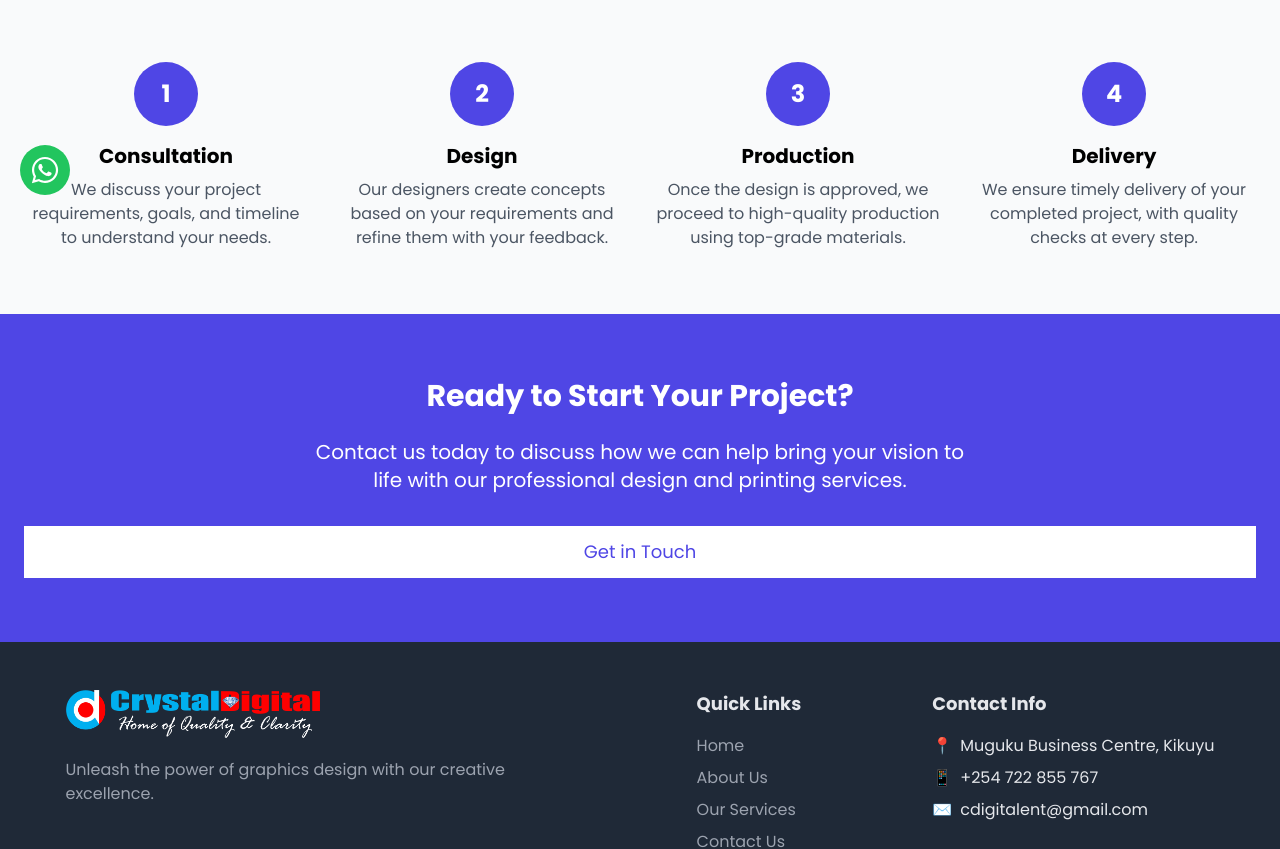
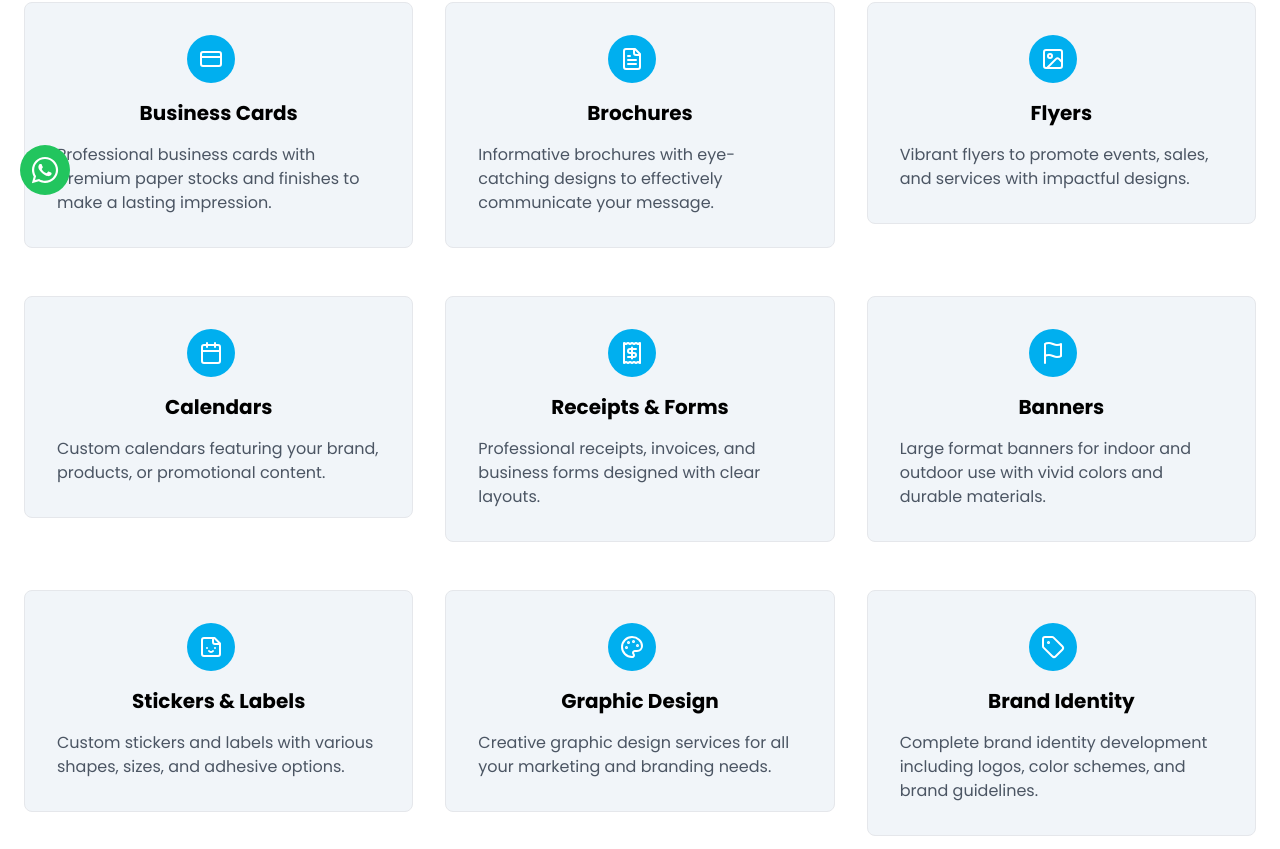
Before and after one commit to Ithonga/Crystal-Digital, a React (Vite) app: page /services in a window 1280 px wide. Shown: the part 585-1434 px from the top of the page. Built offline with nearby package versions, Linux system fonts and the light colour scheme.

Commit message:
modified the code

```diff
--- a/index.html
+++ b/index.html
@@ -23,7 +23,7 @@
       rel="stylesheet"
     />
     <meta name="viewport" content="width=device-width, initial-scale=1.0" />
-    <title>Crystal Digital</title>
+    <title>Crystal Digital | Creative Designer</title>
     <meta
       name="description"
       content="Crystal Digital offers top-notch graphic design, printing, branding, and web development services. Elevate your brand with our creative solutions. Contact us today!"
--- a/package.json
+++ b/package.json
@@ -23,6 +23,7 @@
     "react-helmet": "^6.1.0",
     "react-icons": "^5.5.0",
     "react-router-dom": "^7.4.0",
+    "sweetalert2": "^11.22.0",
     "tailwind-merge": "^3.2.0",
     "tailwindcss-animate": "^1.0.7"
   },
--- a/src/Components/Footer.jsx
+++ b/src/Components/Footer.jsx
@@ -1,4 +1,7 @@
+import { LocateFixedIcon, Phone } from "lucide-react";
 import React from "react";
+import { CiLocationOn } from "react-icons/ci";
+import { MdEmail } from "react-icons/md";
 import { Link } from "react-router-dom";
 
 const Footer = () => {
@@ -54,15 +57,15 @@ const Footer = () => {
             <h3 className="text-lg font-bold mb-4">Contact Info</h3>
             <ul className="space-y-2">
               <li className="flex items-start">
-                <span className="mr-2">📍</span>
+                <span className="mr-2"><CiLocationOn/></span>
                 <span>Muguku Business Centre, Kikuyu</span>
               </li>
               <li className="flex items-start">
-                <span className="mr-2">📱</span>
+                <span className="mr-2"><Phone/></span>
                 <span>+254 722 855 767</span>
               </li>
               <li className="flex items-start">
-                <span className="mr-2">✉️</span>
+                <span className="mr-2"><MdEmail/></span>
                 <span>cdigitalent@gmail.com</span>
               </li>
             </ul>
--- a/src/Components/Header.jsx
+++ b/src/Components/Header.jsx
@@ -16,7 +16,7 @@ function Header() {
   const toggleMenu = () => setIsOpen(!isOpen);
 
   return (
-    <div className="sticky top-0 flex h-[90px] bg-white shadow-lg justify-between z-10 mb-3 w-full p-3 items-center bg-transparent">
+    <div className="sticky top-0 flex h-[90px] bg-white shadow-lg justify-between z-10 mb3 w-full p-3 items-center bg-transparent">
       <a href="/">
       <img src="/full-logo.png" alt="Company logo" className="h-12" />
       </a>
--- a/src/pages/About.jsx
+++ b/src/pages/About.jsx
@@ -90,8 +90,8 @@ function About() {
               <div className="hover:shadow-lg transition-shadow bg-slate-100 border rounded-lg p-6">
                 <div className="pt-6">
                   <div className="flex flex-col items-center text-center">
-                    <div className="p-3 bg-indigo-100 rounded-full mb-4">
-                      <Award size={24} className="text-indigo-600" />
+                    <div className="p-3 bg-[#00afef] rounded-full mb-4">
+                      <Award size={24} className="text-white" />
                     </div>
                     <h3 className="text-xl font-bold mb-2">Excellence</h3>
                     <p className="text-gray-600">
@@ -104,8 +104,8 @@ function About() {
               <div className="hover:shadow-lg transition-shadow bg-slate-100 border rounded-lg p-6">
                 <div className="pt-6">
                   <div className="flex flex-col items-center text-center">
-                    <div className="p-3 bg-indigo-100 rounded-full mb-4">
-                      <Users size={24} className="text-indigo-600" />
+                    <div className="p-3 bg-[#00afef] rounded-full mb-4">
+                      <Users size={24} className="text-white" />
                     </div>
                     <h3 className="text-xl font-bold mb-2">Collaboration</h3>
                     <p className="text-gray-600">
@@ -118,8 +118,8 @@ function About() {
               <div className="hover:shadow-lg transition-shadow bg-slate-100 border rounded-lg p-6">
                 <div className="pt-6">
                   <div className="flex flex-col items-center text-center">
-                    <div className="p-3 bg-indigo-100 rounded-full mb-4">
-                      <TrendingUp size={24} className="text-indigo-600" />
+                    <div className="p-3 bg-[#00afef] rounded-full mb-4">
+                      <TrendingUp size={24} className="text-white" />
                     </div>
                     <h3 className="text-xl font-bold mb-2">Innovation</h3>
                     <p className="text-gray-600">
@@ -132,8 +132,8 @@ function About() {
               <div className="hover:shadow-lg transition-shadow bg-slate-100 border rounded-lg p-6">
                 <div className="pt-6">
                   <div className="flex flex-col items-center text-center">
-                    <div className="p-3 bg-indigo-100 rounded-full mb-4">
-                      <Calendar size={24} className="text-indigo-600" />
+                    <div className="p-3 bg-[#00afef] rounded-full mb-4">
+                      <Calendar size={24} className="text-white" />
                     </div>
                     <h3 className="text-xl font-bold mb-2">Reliability</h3>
                     <p className="text-gray-600">
--- a/src/pages/Service.jsx
+++ b/src/pages/Service.jsx
@@ -112,9 +112,9 @@ const Services = () => {
           })}
         </script>
       </Helmet>
-      <div className="flex flex-col bg-red-500 min-h-screen">
+      <div className="flex flex-col min-h-screen bg-red-500">
         {/* Hero Section */}
-        <section className="py-16 mt-4 bg-gradient-to-r from-indigo-600 to-purple-600 text-white">
+        <section className="py-12 bg-[#00afef] text-white">
           <div className="mx-auto px-4 md:px-6 text-center">
             <h1 className="text-4xl md:text-5xl font-bold mb-6">Our Services</h1>
             <p className="text-lg md:text-xl max-w-3xl mx-auto">
@@ -124,7 +124,7 @@ const Services = () => {
         </section>
 
         {/* Services Grid */}
-        {/* <section className="py-16 bg-white">
+        <section className="py-16 bg-white">
           <div className="container mx-auto px-4 md:px-6">
             <div className="text-center mb-16">
               <h2 className="text-3xl font-bold mb-4">What We Offer</h2>
@@ -135,12 +135,16 @@ const Services = () => {
 
             <div className="grid grid-cols-1 sm:grid-cols-2 lg:grid-cols-3 gap-8">
               {services.map((service, index) => (
-            <ServiceCard
-              key={index}
-              icon={service.icon}
-              title={service.title}
-              description={service.description}
-            />
+                <div key={index}>
+                  <div className="flex flex-col items-center mb-4 border rounded-lg p-8 gap-4 hover:shadow-lg bg-slate-100">
+                    <div className="w-12 h-12 bg-[#00afef] text-white rounded-full flex items-center justify-center mr-4">
+                      <service.icon className="w-6 h-6" />
+                    </div>
+                    <h3 className="text-xl font-bold">{service.title}</h3>
+                    <p className="text-gray-600">{service.description}</p>
+
+                  </div>
+                </div>
               ))}
             </div>
           </div>
@@ -158,7 +162,7 @@ const Services = () => {
 
             <div className="grid grid-cols-1 md:grid-cols-2 lg:grid-cols-4 gap-8">
               <div className="text-center">
-                <div className="w-16 h-16 bg-indigo-600 text-white rounded-full flex items-center justify-center mx-auto mb-4 text-2xl font-bold">1</div>
+                <div className="w-16 h-16 bg-[#00afef] text-white rounded-full flex items-center justify-center mx-auto mb-4 text-2xl font-bold">1</div>
                 <h3 className="text-xl font-bold mb-2">Consultation</h3>
                 <p className="text-gray-600">
                   We discuss your project requirements, goals, and timeline to understand your needs.
@@ -166,7 +170,7 @@ const Services = () => {
               </div>
 
               <div className="text-center">
-                <div className="w-16 h-16 bg-indigo-600 text-white rounded-full flex items-center justify-center mx-auto mb-4 text-2xl font-bold">2</div>
+                <div className="w-16 h-16 bg-[#00afef] text-white rounded-full flex items-center justify-center mx-auto mb-4 text-2xl font-bold">2</div>
                 <h3 className="text-xl font-bold mb-2">Design</h3>
                 <p className="text-gray-600">
                   Our designers create concepts based on your requirements and refine them with your feedback.
@@ -174,7 +178,7 @@ const Services = () => {
               </div>
 
               <div className="text-center">
-                <div className="w-16 h-16 bg-indigo-600 text-white rounded-full flex items-center justify-center mx-auto mb-4 text-2xl font-bold">3</div>
+                <div className="w-16 h-16 bg-[#00afef] text-white rounded-full flex items-center justify-center mx-auto mb-4 text-2xl font-bold">3</div>
                 <h3 className="text-xl font-bold mb-2">Production</h3>
                 <p className="text-gray-600">
                   Once the design is approved, we proceed to high-quality production using top-grade materials.
@@ -182,7 +186,7 @@ const Services = () => {
               </div>
 
               <div className="text-center">
-                <div className="w-16 h-16 bg-indigo-600 text-white rounded-full flex items-center justify-center mx-auto mb-4 text-2xl font-bold">4</div>
+                <div className="w-16 h-16 bg-[#00afef] text-white rounded-full flex items-center justify-center mx-auto mb-4 text-2xl font-bold">4</div>
                 <h3 className="text-xl font-bold mb-2">Delivery</h3>
                 <p className="text-gray-600">
                   We ensure timely delivery of your completed project, with quality checks at every step.
@@ -193,13 +197,13 @@ const Services = () => {
         </section>
 
         {/* Call to Action */}
-        <section className="py-16 bg-indigo-600 text-white">
-          <div className="container mx-auto px-4 md:px-6 text-center">
+        <section className="py-16 bg-[#00afef] text-white">
+          <div className="flex flex-col items-center mx-auto px-4 md:px-6 text-center">
             <h2 className="text-3xl font-bold mb-6">Ready to Start Your Project?</h2>
             <p className="text-xl mb-8 max-w-2xl mx-auto">
               Contact us today to discuss how we can help bring your vision to life with our professional design and printing services.
             </p>
-            <div className="bg-white text-indigo-600 hover:bg-gray-100 hover:text-indigo-700 text-lg px-8 py-3">
+            <div className="bg-white w-[200px] text-[#00afef] hover:bg-gray-100 hover:text-blue-700 text-lg px-8 py-3">
               <Link to="/contact">Get in Touch</Link>
             </div>
           </div>
```
Also changed, not shown: src/pages/Contact.jsx (+42 -33 lines), 1 other file (tests, documents, lock files or other folders). Lines whose indentation alone changed are shown as unchanged.
